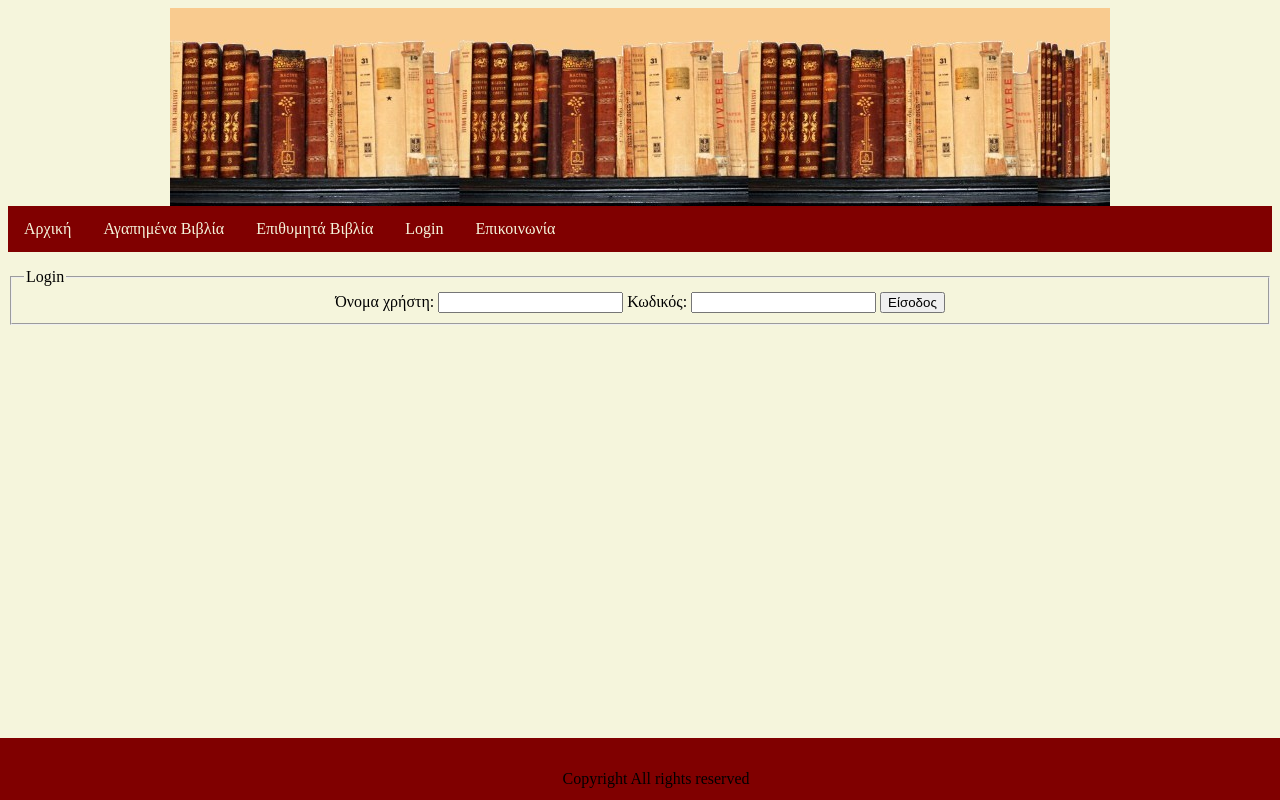
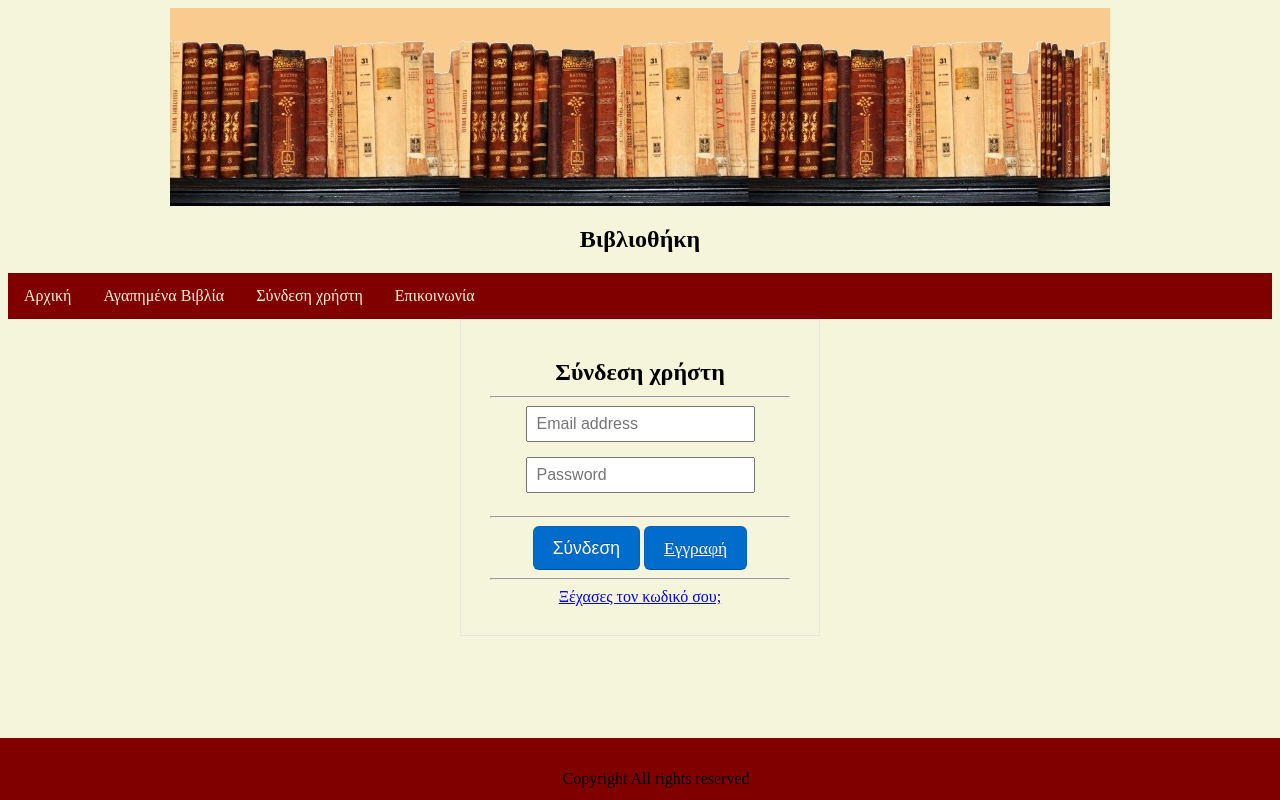
Before and after one commit to pvenia/BooksAPIProject, a PHP site: page /login.php in a window 1280 px wide. Run offline with PHP 8.4, Linux system fonts and the light colour scheme; some libraries are stand-ins or nearby versions.

Commit message:
Add files via upload

```diff
--- /dev/null
+++ b/class.user.php
@@ -0,0 +1,141 @@
+<?php require_once 'dbconnect.php';
+
+class USER
+{
+
+	private $conn;
+
+	public function __construct()
+	{
+		$database = new Database();
+		$db = $database->dbConnection();
+		$this->conn = $db;
+    }
+
+	public function runQuery($sql)
+	{
+		$stmt = $this->conn->prepare($sql);
+		return $stmt;
+	}
+
+	public function lasdID()
+	{
+		$stmt = $this->conn->lastInsertId();
+		return $stmt;
+	}
+
+	public function register($uname,$sname,$email,$upass,$code)
+	{
+		try
+		{
+			$password = md5($upass);
+			$stmt = $this->conn->prepare("INSERT INTO users(userName,userSurname,userEmail,userPassword,tokenCode)
+			                                             VALUES(:user_name, :user_surname, :user_mail, :user_pass, :active_code)");
+			$stmt->bindparam(":user_name",$uname);
+			$stmt->bindparam(":user_surname",$sname);
+			$stmt->bindparam(":user_mail",$email);
+			$stmt->bindparam(":user_pass",$password);
+			$stmt->bindparam(":active_code",$code);
+			$stmt->execute();
+			return $stmt;
+		}
+		catch(PDOException $ex)
+		{
+			echo $ex->getMessage();
+		}
+	}
+
+	public function login($email,$upass)
+
+
+	{
+		try
+		{
+			$stmt = $this->conn->prepare("SELECT * FROM users WHERE userEmail=:email_id");
+			$stmt->execute(array(":email_id"=>$email));
+			$userRow=$stmt->fetch(PDO::FETCH_ASSOC);
+
+			if($stmt->rowCount() == 1)
+			{
+				if($userRow['userStatus']=="Y")
+				{
+					if($userRow['userPassword']==md5($upass))
+					{
+						$_SESSION['userSession'] = $userRow['userID'];
+						return true;
+					}
+					else
+
+					{
+
+					header("Location: login.php?error");
+
+						exit;
+					}
+				}
+				else
+				{
+					header("Location: login.php?inactive");
+					exit;
+				}
+			}
+			else
+			{
+				header("Location: login.php?error");
+				exit;
+			}
+		}
+		catch(PDOException $ex)
+		{
+			echo $ex->getMessage();
+		}
+	}
+
+
+	public function is_logged_in()
+	{
+		if(isset($_SESSION['userSession']))
+		{
+			return true;
+		}
+
+
+
+	}
+
+	public function redirect($url)
+	{
+		header("Location: $url");
+	}
+
+	public function logout()
+	{
+		session_destroy();
+		$_SESSION['userSession'] = false;
+	}
+
+	function send_mail($email,$message,$subject)
+	{
+		require_once('mailer/class.phpmailer.php');
+		$mail = new PHPMailer();
+		$mail->CharSet = "UTF-8";
+		$mail->IsSMTP();
+		$mail->SMTPDebug  = 1;
+		//$mail->SMTPAutoTLS = false;
+		$mail->SMTPAuth   = true;
+		//$mail->SMTPSecure = "ssl";
+		$mail->Host       = "smtp.elasticemail.com";
+		$mail->Port       = 2525;
+		$mail->AddAddress($email);
+		$mail->Username="teithebookstore@gmail.com";
+		$mail->Password="6d8333d4-288a-4b19-8245-e2ef4a4b14ad";
+		$mail->SetFrom("teithebookstore@gmail.com",'Η βιβλιοθήκη μου');
+		$mail->AddReplyTo("teithebookstore@gmail.com","Η βιβλιοθήκη μου");
+		$mail->Subject    = $subject;
+		$mail->MsgHTML($message);
+		$mail->Send();
+
+
+	}
+}
+?>
--- /dev/null
+++ b/dbconnect.php
@@ -0,0 +1,28 @@
+<?php
+class Database
+{
+
+    private $host = "localhost";
+    private $db_name = "books";
+    private $username = "booksuser";
+    private $password = "teithe!@#";
+    public $conn;
+
+    public function dbConnection()
+	{
+
+	    $this->conn = null;
+        try
+		{
+            $this->conn = new PDO("mysql:host=" . $this->host . ";dbname=" . $this->db_name, $this->username, $this->password);
+			$this->conn->setAttribute(PDO::ATTR_ERRMODE, PDO::ERRMODE_EXCEPTION);
+        }
+		catch(PDOException $exception)
+		{
+            echo "Connection error: " . $exception->getMessage();
+        }
+
+        return $this->conn;
+    }
+}
+?>
--- a/header.php
+++ b/header.php
@@ -1,18 +1,20 @@
-
-
 <!DOCTYPE html PUBLIC "-//W3C//DTD XHTML 1.0 Transitional//EN" "http://www.w3.org/TR/xhtml1/DTD/xhtml1-transitional.dtd">
 <html xmlns="http://www.w3.org/1999/xhtml">
 
 <head>
 <meta content="text/html; charset=utf-8" http-equiv="Content-Type" />
+
 <title>Book library</title>
 <link href="layout.css" rel="stylesheet" type="text/css" />
 </head>
 
 <body>
 
+
 <div style="width:100%;text-align:center;">
 <img src="header.jpg" alt="Books header">
+
+<h2>Βιβλιοθήκη</h2>
 </div>
 
 </body>
--- a/layout.css
+++ b/layout.css
@@ -1,9 +1,9 @@
 
 body{
+background-color: #f5f5dc;
 
-background-color: #f5f5dc;
+
 }
-
 
 
 ul {
@@ -54,4 +54,116 @@ li a:hover {
   padding-left: 10px;
   padding-right: 10px;
   text-align:center;
+
 }
+
+/** Login **/
+
+#login .form-signin {
+    max-width: 300px;
+    padding: 19px 29px 29px;
+    margin: 0 auto 20px;
+    background-color: #f5f5dc;
+    border: 1px solid #e5e5e5;
+
+}
+#login .form-signin .form-signin-heading,
+#login .form-signin .checkbox {
+    margin-bottom: 10px;
+}
+#login .form-signin input[type="text"],
+#login .form-signin input[type="password"],
+#login .form-signin input[type="email"] {
+    font-size: 16px;
+    height: auto;
+    margin-bottom: 15px;
+    padding: 7px 9px;
+}
+
+
+/** Button **/
+
+.btn {
+  display: inline-block;
+  *display: inline;
+  padding: 4px 12px;
+  margin-bottom: 0;
+  *margin-left: .3em;
+  font-size: 14px;
+  line-height: 20px;
+  color: #333333;
+  text-align: center;
+  text-shadow: 0 1px 1px rgba(255, 255, 255, 0.75);
+  vertical-align: middle;
+  cursor: pointer;
+  background-color: #f5f5f5;
+  *background-color: #e6e6e6;
+
+  border: 1px solid #cccccc;
+
+}
+
+.btn-large {
+  padding: 11px 19px;
+  font-size: 17.5px;
+  -webkit-border-radius: 6px;
+     -moz-border-radius: 6px;
+          border-radius: 6px;
+}
+
+.btn-large [class^="icon-"],
+.btn-large [class*=" icon-"] {
+  margin-top: 4px;
+}
+
+
+.btn-primary {
+  color: #ffffff;
+  text-shadow: 0 -1px 0 rgba(0, 0, 0, 0.25);
+  background-color: #006dcc;
+  border-color: #0044cc #0044cc #002a80;
+  border-color: rgba(0, 0, 0, 0.1) rgba(0, 0, 0, 0.1) rgba(0, 0, 0, 0.25);
+  filter: progid:DXImageTransform.Microsoft.gradient(startColorstr='#ff0088cc', endColorstr='#ff0044cc', GradientType=0);
+  filter: progid:DXImageTransform.Microsoft.gradient(enabled=false);
+}
+
+button.btn,
+input[type="submit"].btn {
+  *padding-top: 3px;
+  *padding-bottom: 3px;
+}
+
+
+button.btn.btn-large,
+input[type="submit"].btn.btn-large {
+  *padding-top: 7px;
+  *padding-bottom: 7px;
+}
+
+
+h6 {
+    text-align: center;
+	color:black;
+}
+
+
+img {
+    display: block;
+    margin: auto;
+	size:6%;
+}
+
+
+#infobutton{
+  margin:auto;
+  display:block;
+
+}
+
+
+#result{
+	margin-bottom:150px;
+	font-family:Courier New;
+	font-size: medium;
+
+}
--- a/login.php
+++ b/login.php
@@ -1,27 +1,86 @@
+<?php session_start();
+ini_set('session.gc-maxlifetime', 60*5);
+
+ include 'header.php';
+include 'footer.php';
+ include 'menu.php';
 
 
+require_once 'class.user.php';
+$user_login = new USER();
 
-<?php include 'header.php';
-include 'footer.php';
- include 'menu.php';?>
 
-<p>
-<div align="center">
-<form id='login' action='login.php' method='post' accept-charset='UTF-8'>
-<fieldset >
-<legend>Login</legend>
+if($user_login->is_logged_in()!="")
 
-<input type='hidden' name='submitted' id='submitted' value='1'/>
-<label for='username' >Όνομα χρήστη:</label>
-<input type='text' name='username' id='username'  maxlength="50" />
 
-<label for='password' >Κωδικός:</label>
+{
+	$user_login->redirect('favorites.php');
+}
 
-<input type='password' name='password' id='password' maxlength="50" />
-<input type='submit' name='Submit' value='Είσοδος' />
 
-</fieldset>
-</form>
+if(isset($_POST['btn-login']))
+{
+	$email = trim($_POST['txtemail']);
+	$upass = trim($_POST['txtupass']);
 
-</p>
-</div>
+
+	if($user_login->login($email,$upass))
+	{
+		$user_login->redirect('favorites.php');
+	}
+
+
+}
+?>
+
+<!DOCTYPE html>
+<html>
+  <head>
+    <title>Σύνδεση χρήστη</title>
+
+
+  </head>
+  <body id="login">
+    <div class="container">
+
+		<?php
+		if(isset($_GET['inactive']))
+		{
+			?>
+            <div class='alert alert-error'>
+				<button class='close' data-dismiss='alert'>&times;</button>
+				<strong>Sorry!</strong> Αυτός ο λογαριασμός δεν έχει ενεργοποιηθεί παρακαλώ ελέγξτε την ηλεκτρονική σας διεύθυνση για ενεργοποίηση
+			</div>
+            <?php
+		}
+		?>
+        <form class="form-signin" align="center" method="post">
+        <?php
+
+        if(isset($_GET['error']))
+		{
+			?>
+            <div>
+				<button class='close' data-dismiss='alert'>&times;</button>
+				<strong>Λάθος κωδικός πρόσβασης ή όνομα χρήστη!</strong>
+			</div>
+
+            <?php
+		}
+		?>
+
+        <h2 class="form-signin-heading">Σύνδεση χρήστη</h2><hr />
+        <input type="email" placeholder="Email address" name="txtemail" required />
+        <input type="password" placeholder="Password" name="txtupass" required />
+     	<hr />
+        <button class="btn btn-large btn-primary" type="submit" name="btn-login">Σύνδεση</button>
+       <a href="signup.php"  type="submit" class="btn btn-large btn-primary">Εγγραφή</a><hr />
+
+
+        <a href="resetpass.php">Ξέχασες τον κωδικό σου; </a>
+      </form>
+
+    </div> <!-- /container -->
+
+  </body>
+</html>
--- a/menu.php
+++ b/menu.php
@@ -5,8 +5,8 @@
 <ul>
 <li><a href="index.php">Αρχική</a></li>
 <li><a href="favorites.php">Αγαπημένα Βιβλία</a></li>
-<li><a href="#wishlist">Επιθυμητά Βιβλία</a></li>
-<li><a href="login.php">Login</a></li>
+
+<li><a href="login.php">Σύνδεση χρήστη</a></li>
 <li><a href="contact.php">Επικοινωνία</a></li>
 
 </ul>
```
Also changed, not shown: favorites.php (+63 -3 lines), index.php (+27 -17 lines), logout.php (added, +16 -0 lines), myscript.js (added, +51 -0 lines), signup.php (added, +100 -0 lines), verify.php (added, +72 -0 lines).
